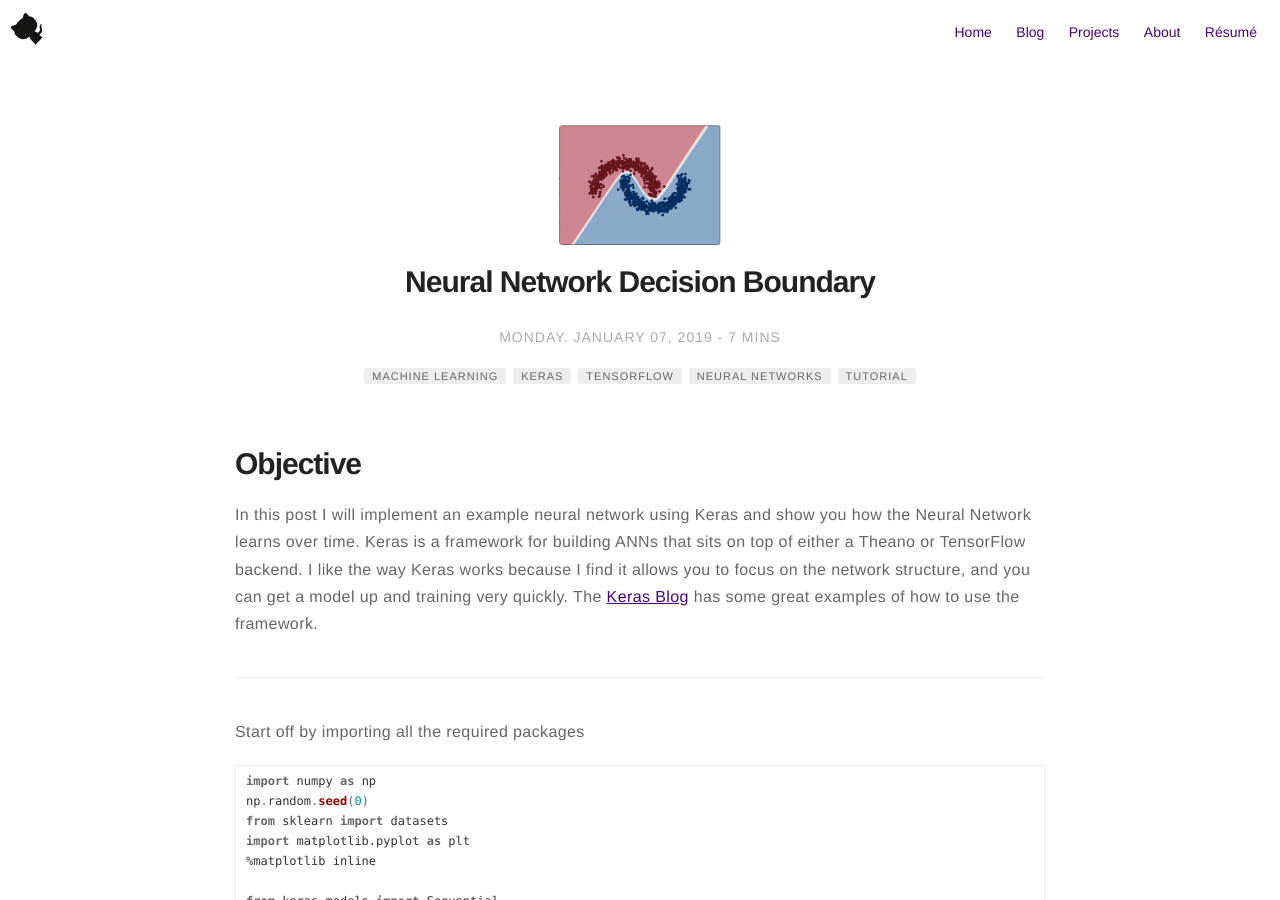
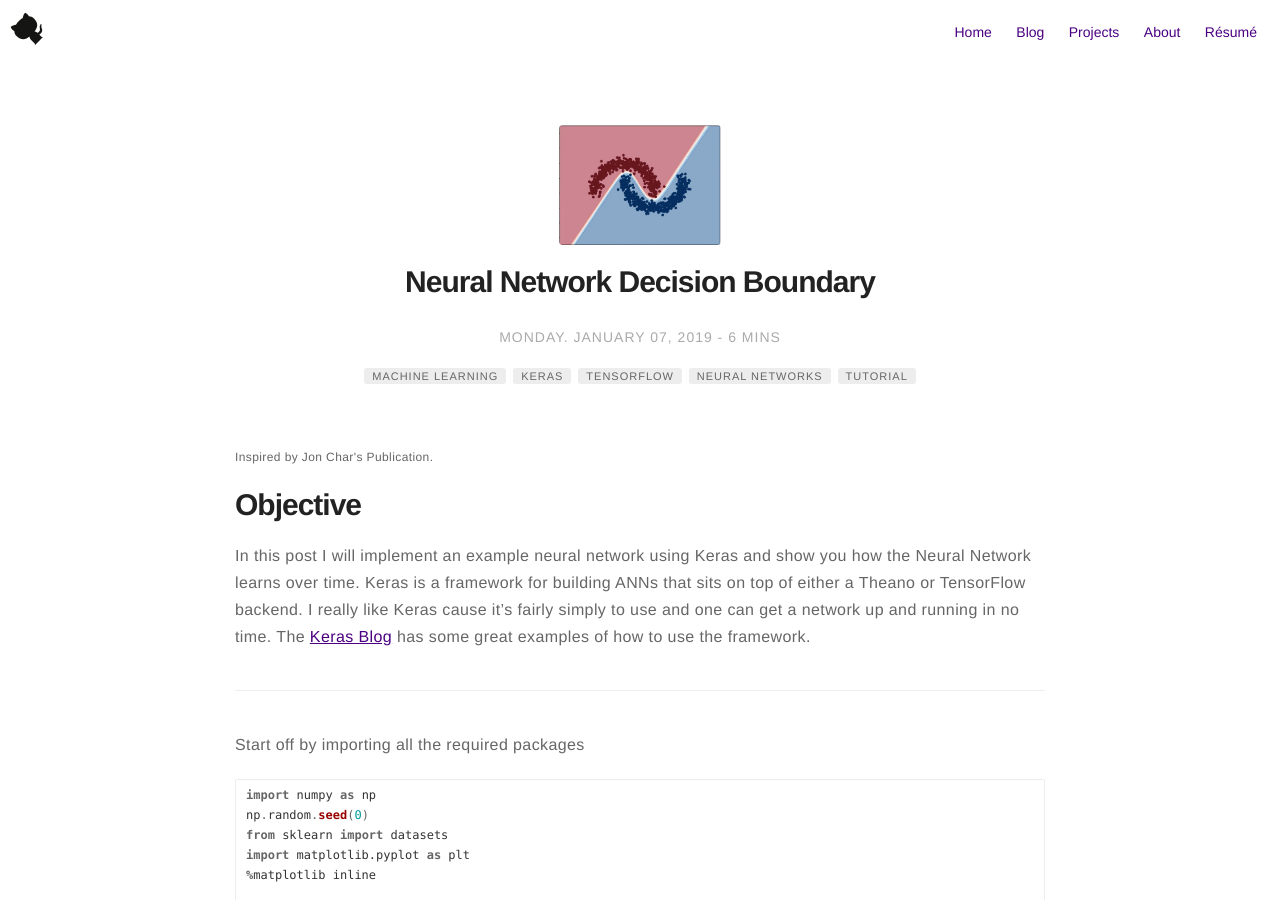
Before and after one commit to RohitMidha23/http-rohitmidha23.github.io, a Jekyll site: the page built from _posts/2019-01-07-Neural-Network-Decision-Boundary.md, in a window 1280 px wide and 900 px high. Built offline with Jekyll 4.4.1, drawn with Linux system fonts in a browser that asks for light colours; emoji names are drawn with the system emoji font; some of the changed text lies outside the part shown.

Commit message:
updated nn boundary

````diff
--- a/_posts/2019-01-07-Neural-Network-Decision-Boundary.md
+++ b/_posts/2019-01-07-Neural-Network-Decision-Boundary.md
@@ -15,11 +15,13 @@ star: false
 category: blog
 author: Rohit Midha
 ---
+
+<p style="font-size:12px;">Inspired by Jon Char's Publication.</p>
 # Objective
 
 In this post I will implement an example neural network using Keras and show you how the Neural Network learns over time.
 Keras is a framework for building ANNs that sits on top of either a Theano or TensorFlow backend.
-I like the way Keras works because I find it allows you to focus on the network structure, and you can get a model up and training very quickly.
+I really like Keras cause it's fairly simply to use and one can get a network up and running in no time.
 The [Keras Blog](https://blog.keras.io/) has some great examples of how to use the framework.
 
 ---
@@ -108,7 +110,7 @@ Keras allows for models to be summarized using `model.summary()`.
 ```python
 model.summary()
 ```
-
+>
     _________________________________________________________________
     Layer (type)                 Output Shape              Param #
     =================================================================
@@ -122,7 +124,7 @@ model.summary()
     Trainable params: 51
     Non-trainable params: 0
     _________________________________________________________________
-
+>
 
 ## Train the Model
 We can now train our model using the `model.fit()` method. We will save this as history to refer to it at a future point. Since the number of epochs is very high we will set `verbose=0` and shuffle the data as well.
@@ -138,10 +140,6 @@ history = model.fit(X[:500], y[:500], verbose=0, nb_epoch=4000, shuffle=True)
 
 ```python
 def plot_decision_boundary(X, y, model, steps=1000, cmap='Paired'):
-    """
-    Function to plot the decision boundary and data points of a model.
-    Data points are colored based on their actual label.
-    """
     cmap = plt.get_cmap(cmap)
 
     # Define region of interest by data limits
````
Also changed, not shown: 6 other files.
